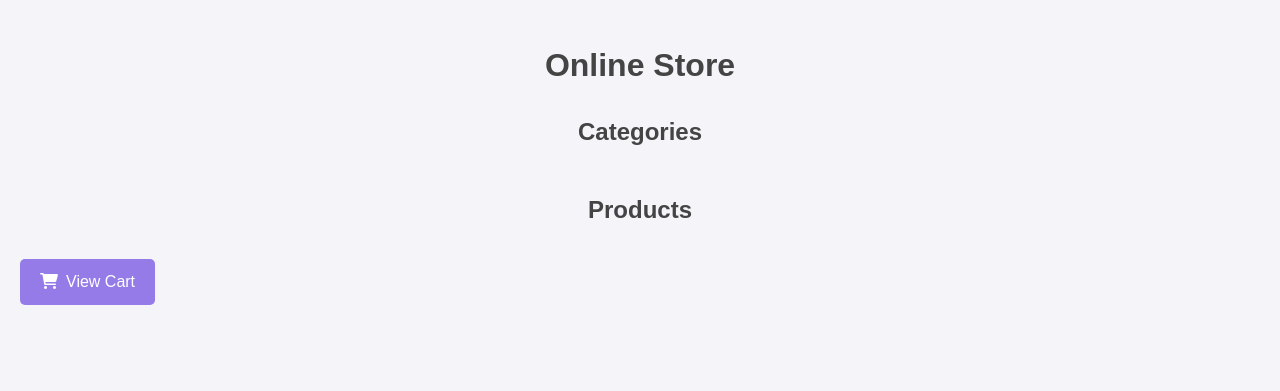
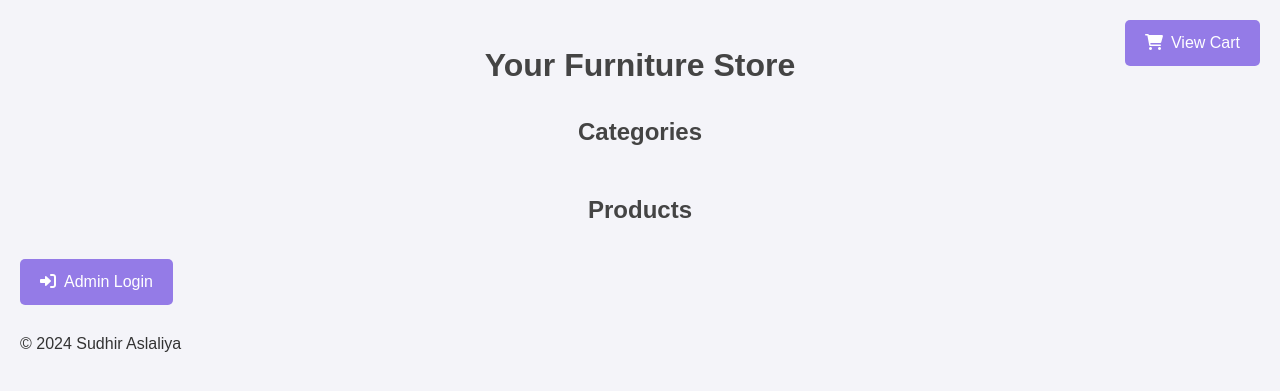
Before and after one commit to sudhiraslaliya/FinalProjectSudhir, a PHP site: page / in a window 1280 px wide. Shown: the top 391 px of the page. Run offline with PHP 8.4, Linux system fonts and the light colour scheme; data that the repository does not hold is empty.

Commit message:
Add button and interlinked pages

```diff
--- a/admin_dashboard.php
+++ b/admin_dashboard.php
@@ -16,6 +16,7 @@ if (!isset($_SESSION['admin'])) {
     <meta name="viewport" content="width=device-width, initial-scale=1.0">
     <title>Admin Dashboard</title>
     <link rel="stylesheet" href="css/styles.css">
+    <link rel="stylesheet" href="https://cdnjs.cloudflare.com/ajax/libs/font-awesome/6.0.0-beta3/css/all.min.css">
 </head>
 
 <body>
@@ -26,6 +27,10 @@ if (!isset($_SESSION['admin'])) {
         <a href="manage_items.php" class="btn"><i class="fas fa-box icon"></i>Manage Items</a>
         <a href="manage_categories.php" class="btn"><i class="fas fa-tags icon"></i>Manage Categories</a>
         <a href="logout.php" class="btn"><i class="fas fa-sign-out-alt icon"></i>Logout</a>
+        <a href="index.php" class="btn"><i class="fas fa-home icon"></i>Main Page</a>
+    </div>
+    <div class="footer">
+        <p>&copy; 2024 Sudhir Aslaliya</p>
     </div>
 </body>
 
--- a/admin_login.php
+++ b/admin_login.php
@@ -4,8 +4,8 @@ session_start();
 // Check if the form is submitted
 if ($_SERVER['REQUEST_METHOD'] == 'POST') {
     // Hard-coded admin credentials
-    $adminUsername = 'admin';
-    $adminPassword = 'password';
+    $adminUsername = 'sudhir';
+    $adminPassword = '1655';
 
     $username = $_POST['username'];
     $password = $_POST['password'];
@@ -29,6 +29,7 @@ if ($_SERVER['REQUEST_METHOD'] == 'POST') {
     <meta name="viewport" content="width=device-width, initial-scale=1.0">
     <title>Admin Login</title>
     <link rel="stylesheet" href="css/styles.css">
+    <link rel="stylesheet" href="https://cdnjs.cloudflare.com/ajax/libs/font-awesome/6.0.0-beta3/css/all.min.css">
 </head>
 
 <body>
@@ -43,6 +44,7 @@ if ($_SERVER['REQUEST_METHOD'] == 'POST') {
             <input type="password" name="password" placeholder="Password" required>
             <button type="submit" class="btn"><i class="fas fa-sign-in-alt icon"></i>Login</button>
         </form>
+        <a href="index.php" class="btn"><i class="fas fa-home icon"></i>Main Page</a>
     </div>
 </body>
 
--- a/cart.php
+++ b/cart.php
@@ -85,6 +85,9 @@ if (!empty($productIds)) {
     <?php endif; ?>
 
     <a href="index.php" class="btn"><i class="fas fa-arrow-left icon"></i>Back to Products</a>
+    <div class="footer">
+        <p>&copy; 2024 Sudhir Aslaliya</p>
+    </div>
 </body>
 
 </html>
--- a/checkout.php
+++ b/checkout.php
@@ -28,6 +28,9 @@
             <button type="submit" class="btn"><i class="fas fa-check icon"></i>Proceed to Order Summary</button>
         </form>
     </div>
+    <div class="footer">
+        <p>&copy; 2024 Sudhir Aslaliya</p>
+    </div>
 </body>
 
 </html>
--- a/css/styles.css
+++ b/css/styles.css
@@ -104,3 +104,17 @@ input[type="number"] {
     margin-right: 8px;
     color: #ffffff;
 }
+
+
+/* Cart button at top right */
+.cart-btn {
+    position: fixed;
+    top: 20px;
+    right: 20px;
+    padding: 10px 20px;
+    background-color: #947be7;
+    color: white;
+    border-radius: 5px;
+    text-decoration: none;
+    transition: background-color 0.3s;
+}
--- a/index.php
+++ b/index.php
@@ -1,4 +1,6 @@
 <?php
+session_start();
+
 // Database connection
 $servername = "localhost";
 $username = "root";
@@ -24,7 +26,6 @@ $productsResult = $conn->query("SELECT * FROM items");
 if (!$productsResult) {
     die("Query for products failed: " . $conn->error);
 }
-
 ?>
 
 <!DOCTYPE html>
@@ -39,7 +40,9 @@ if (!$productsResult) {
 </head>
 
 <body>
-    <h1>Online Store</h1>
+    <a href="cart.php" class="cart-btn"><i class="fas fa-shopping-cart icon"></i>View Cart</a>
+    <div class="container">
+        <h1>Your Furniture Store</h1>
         <h2>Categories</h2>
         <ul class="categories">
             <?php while ($category = $categoriesResult->fetch_assoc()): ?>
@@ -60,7 +63,15 @@ if (!$productsResult) {
             <?php endwhile; ?>
         </div>
 
-    <a href="cart.php" class="btn"><i class="fas fa-shopping-cart icon"></i>View Cart</a>
+        <?php if (isset($_SESSION['admin'])): ?>
+        <a href="admin_dashboard.php" class="btn"><i class="fas fa-tools icon"></i>Admin Panel</a>
+        <?php else: ?>
+        <a href="admin_login.php" class="btn"><i class="fas fa-sign-in-alt icon"></i>Admin Login</a>
+        <?php endif; ?>
+    </div>
+    <div class="footer">
+        <p>&copy; 2024 Sudhir Aslaliya</p>
+    </div>
 </body>
 
 </html>
--- a/manage_categories.php
+++ b/manage_categories.php
@@ -48,6 +48,7 @@ $categoriesResult = $conn->query("SELECT * FROM categories");
     <meta name="viewport" content="width=device-width, initial-scale=1.0">
     <title>Manage Categories</title>
     <link rel="stylesheet" href="css/styles.css">
+    <link rel="stylesheet" href="https://cdnjs.cloudflare.com/ajax/libs/font-awesome/6.0.0-beta3/css/all.min.css">
 </head>
 
 <body>
@@ -75,6 +76,7 @@ $categoriesResult = $conn->query("SELECT * FROM categories");
             </li>
             <?php endwhile; ?>
         </ul>
+        <a href="admin_dashboard.php" class="btn"><i class="fas fa-arrow-left icon"></i>Back</a>
     </div>
 </body>
 
--- a/manage_items.php
+++ b/manage_items.php
@@ -55,6 +55,7 @@ $categoriesResult = $conn->query("SELECT * FROM categories");
     <meta name="viewport" content="width=device-width, initial-scale=1.0">
     <title>Manage Items</title>
     <link rel="stylesheet" href="css/styles.css">
+    <link rel="stylesheet" href="https://cdnjs.cloudflare.com/ajax/libs/font-awesome/6.0.0-beta3/css/all.min.css">
 </head>
 
 <body>
@@ -99,6 +100,10 @@ $categoriesResult = $conn->query("SELECT * FROM categories");
             </li>
             <?php endwhile; ?>
         </ul>
+        <a href="admin_dashboard.php" class="btn"><i class="fas fa-arrow-left icon"></i>Back</a>
+    </div>
+    <div class="footer">
+        <p>&copy; 2024 Sudhir Aslaliya</p>
     </div>
 </body>
 
```
Lines whose indentation alone changed are shown as unchanged.
